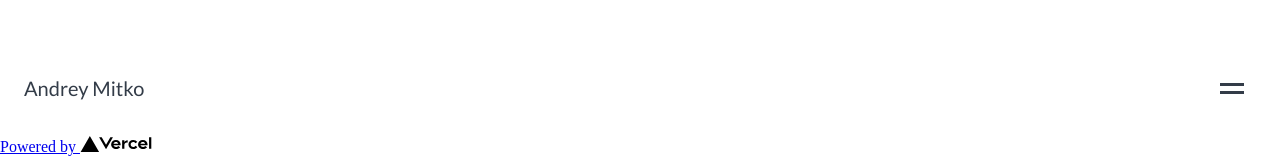
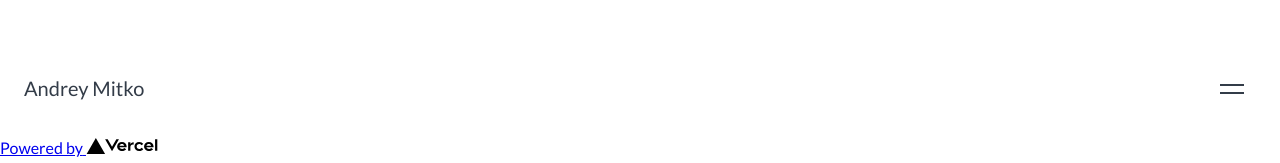
Before and after one commit to andrey-mitko/andreymitko.com.v2, a Next.js app: page / in a window 1280 px wide. Shown: the top 163 px of the page. Built offline with nearby package versions, Linux system fonts and the light colour scheme.

Commit message:
Changed normalize css

```diff
--- a/components/Navbar/index.tsx
+++ b/components/Navbar/index.tsx
@@ -1,5 +1,5 @@
 import React, { useState } from "react";
-import { NavWrapper, Title, MobileMenu } from "./styles";
+import { NavWrapper, Title } from "./styles";
 import { Slant as Hamburger } from "hamburger-react";
 
 type Props = {};
@@ -9,7 +9,7 @@ const Navbar = (props: Props) => {
   return (
     <NavWrapper>
       <Title className="noselect">Andrey Mitko</Title>
-      <MobileMenu>
+      <nav>
         <Hamburger
           distance="sm"
           duration={0.3}
@@ -20,7 +20,7 @@ const Navbar = (props: Props) => {
             isMobileMenuOpen ? "var(--color-purple)" : "var(--color-black100)"
           }
         />
-      </MobileMenu>
+      </nav>
     </NavWrapper>
   );
 };
--- a/components/Navbar/styles.tsx
+++ b/components/Navbar/styles.tsx
@@ -16,9 +16,3 @@ export const Title = styled.h1`
   font-size: 20px;
   cursor: pointer;
 `;
-
-export const MobileMenu = styled.nav`
-  .hamburger-react div {
-    height: 2.5px !important;
-  }
-`;
--- a/package.json
+++ b/package.json
@@ -11,6 +11,7 @@
   "dependencies": {
     "hamburger-react": "^2.5.0",
     "next": "12.3.1",
+    "normalize.css": "^8.0.1",
     "react": "18.2.0",
     "react-dom": "18.2.0"
   },
@@ -23,7 +24,6 @@
     "eslint": "8.23.1",
     "eslint-config-next": "12.3.1",
     "styled-components": "^5.3.5",
-    "styled-reset": "^4.4.2",
     "typescript": "4.8.3"
   }
 }
--- a/pages/_app.tsx
+++ b/pages/_app.tsx
@@ -1,11 +1,10 @@
 import type { AppProps } from "next/app";
 import { GlobalStyle } from "../styles/styles";
-import { Reset } from "styled-reset";
+import "normalize.css/normalize.css";
 
 function MyApp({ Component, pageProps }: AppProps) {
   return (
     <>
-      <Reset />
       <GlobalStyle />
       <Component {...pageProps} />
     </>
--- a/styles/styles.tsx
+++ b/styles/styles.tsx
@@ -1,7 +1,6 @@
 import styled, { createGlobalStyle, css } from "styled-components";
 
 export const GlobalStyle = createGlobalStyle`
-
     .noselect {
         -webkit-touch-callout: none; /* iOS Safari */
         -webkit-user-select: none; /* Safari */
```
Also changed, not shown: 2 other files (tests, documents, lock files or other folders).
